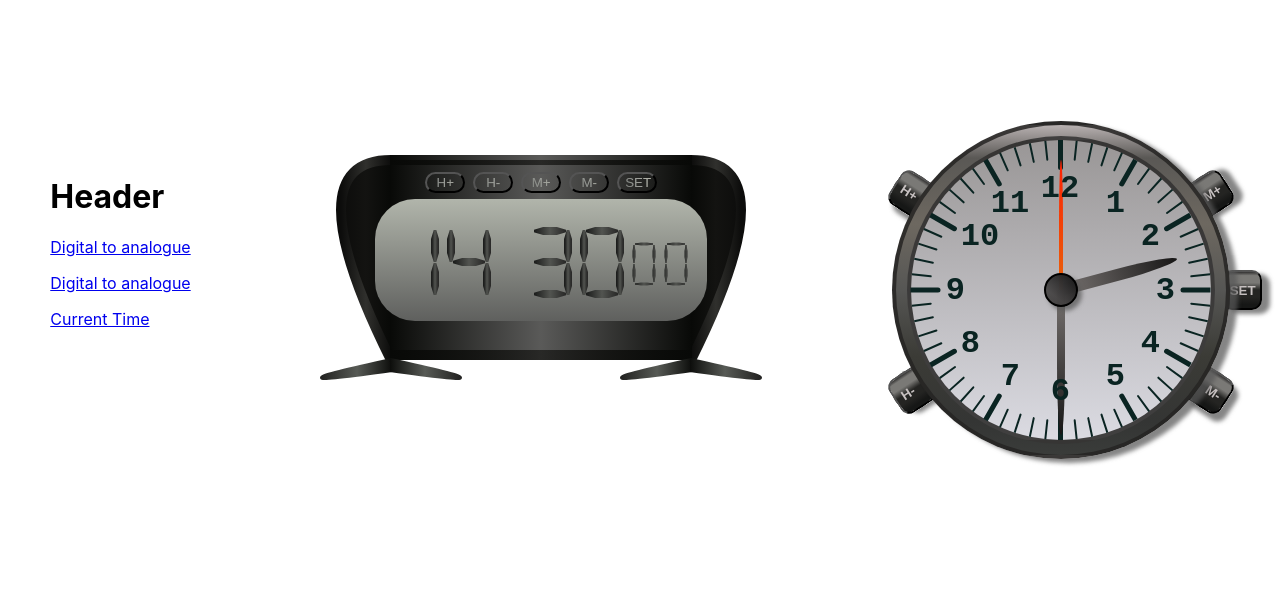
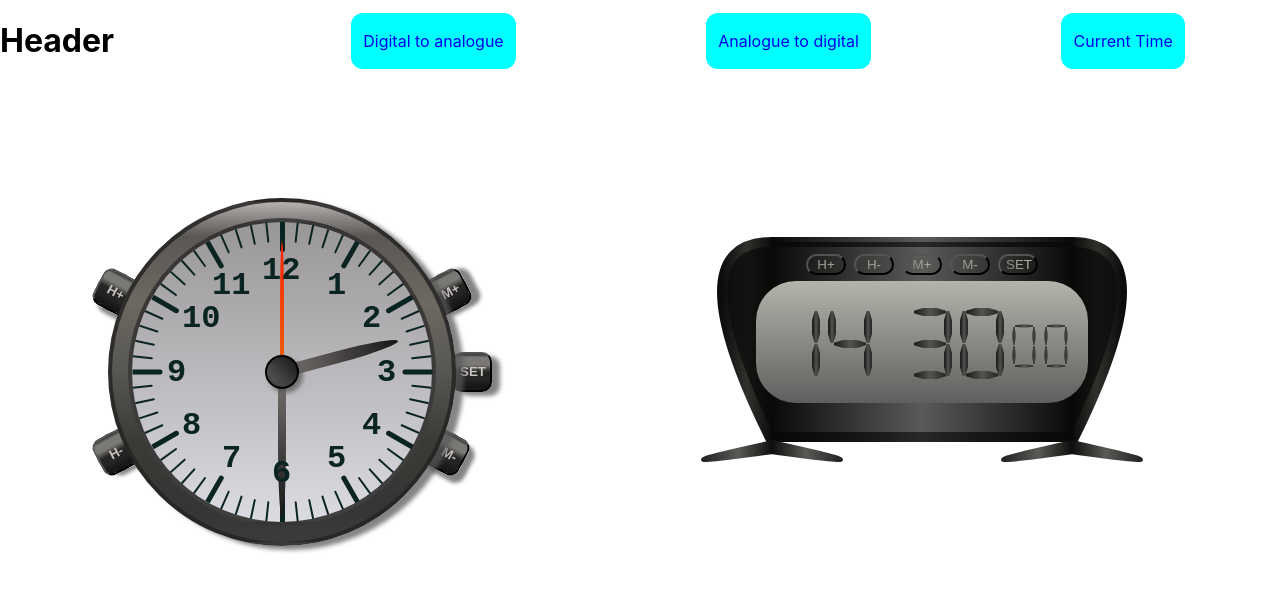
Before and after one commit to Maohirenko/clock, a React (Create React App) app: page /d-a in a window 1280 px wide. Shown: the top 592 px of the page. Built offline with nearby package versions, Linux system fonts and the light colour scheme.

Commit message:
buttons fix

```diff
--- a/src/App.js
+++ b/src/App.js
@@ -3,6 +3,7 @@ import DigitalClock from './components/digital-clock';
 import AnalogueClock from './components/analogue-clock';
 import { Route, Routes } from 'react-router-dom';
 import Header from './components/header';
+import DigitalToAnalogueComponent from './pages/DigitalToAnalogue';
 
 function App() {
   return (
@@ -13,8 +14,9 @@ function App() {
         <Route path='/a-d' element={<AnalogueToDigital />} />
         <Route path='time' element={<PresentTime />} />
       </Routes> */}
-      <DigitalClock />
-      <AnalogueClock />
+      {/* <DigitalClock />
+      <AnalogueClock /> */}
+      <DigitalToAnalogueComponent />
     </div>
   );
 }
--- a/src/components/analogue-clock/analogue-clock.module.css
+++ b/src/components/analogue-clock/analogue-clock.module.css
@@ -3,21 +3,26 @@
     justify-content: center;
     align-items: center;
     margin-top: 80px;
+    border-radius: 300px;
+    /* background-color: red; */
+    z-index: 1;
 }
 
 .outerRound {
+    /* display: none; */
     width: 300px;
     height: 300px;
     border-radius: 300px;
     background: linear-gradient(#999696, #dbdbe2);
-    ;
     border: 4px solid rgba(37, 36, 35, 0.847);
     position: relative;
+    z-index: 1;
 }
 
 .digitsContainer {
     width: 300px;
     height: 300px;
+    border-radius: 300px;
     position: relative;
     font-weight: 800;
     font-size: 24pt;
@@ -212,6 +217,7 @@
     display: flex;
     flex-direction: column;
     position: relative;
+    /* z-index: -11; */
 }
 
 .controlButtons>div {
@@ -224,6 +230,7 @@
     transform-origin: center;
     position: absolute;
     display: flex;
+    /* background-color: red; */
 }
 
 .controlButtons button {
@@ -233,46 +240,52 @@
     border-radius: 10px;
     font-weight: 800;
     box-shadow: 8px 4px 4px #595959bb;
+    /* z-index: 4; */
 }
 
 .buttonHPlus {
-    margin-top: -116px;
-    margin-left: 0px;
-    transform: rotateZ(33deg);
+    margin-top: -100px;
+    margin-left: -360px;
+    transform: rotateZ(28deg);
 }
 
 .buttonHMinus {
-    margin-top: 80px;
-    margin-left: 0px;
-    transform: rotateZ(-33deg);
+    margin-top: 60px;
+    margin-left: -360px;
+    transform: rotateZ(-28deg);
 }
 
 .buttonMPlus {
-    margin-top: -116px;
-    margin-left: -40px;
-    transform: rotateZ(-33deg);
+    margin-top: -100px;
+    margin-left: -28px;
+    transform: rotateZ(-28deg);
+}
+
+.buttonMPlus > button, .buttonMMinus > button {
+    text-align: end;
 }
 
 .buttonMMinus {
-    margin-top: 80px;
-    margin-left: -40px;
-    transform: rotateZ(33deg);
+    margin-top: 60px;
+    margin-left: -30px;
+    transform: rotateZ(28deg);
 }
 
 .buttonSet {
     margin-top: -20px;
-    margin-left: -8px;
+    margin-left: -4px;
 }
 
 .clockBody {
     padding: 0px;
     border: 4px solid rgba(37, 36, 35, 0.847);
     border-radius: 600px;
-    height: 330px;
-    width: 330px;
+    height: 340px;
+    width: 340px;
     background: linear-gradient(rgb(184, 177, 177) 0%, rgb(90, 88, 85) 10%, rgb(109, 104, 96) 30%, rgb(86, 86, 84) 50%, rgb(59, 59, 54) 70%, rgb(52, 53, 52) 90%, rgb(58, 60, 58) 100%);
     display: flex;
     justify-content: center;
     align-items: center;
     box-shadow: 8px 4px 4px #595959bb;
+    /* z-index: 1; */
 }
--- a/src/components/analogue-clock/index.jsx
+++ b/src/components/analogue-clock/index.jsx
@@ -2,34 +2,26 @@ import { useEffect, useState } from 'react';
 import classes from './analogue-clock.module.css';
 import Dial from './dial';
 import useClock from '../../logic/useClock'
+import LongPressButton from '../button-long-press';
 
 export default function AnalogueClock() {
 
     const clockFunctions = useClock();
-    const { secondsCount, setSecondsCount,
-        minutesCount, setMinutesCount,
-        hoursCount, setHoursCount,
-        clockRunning, setClockRunning,
-        runTime,
+    const { secondsCount,
+        minutesCount,
+        hoursCount,
+        clockRunning,
         addHours,
         substractHours,
         addMinutes,
         substractMinutes,
-        setClock,
-        alertMessage } = clockFunctions;
+        setClock } = clockFunctions;
 
-
+    // console.log(clockRunning)
     return (
         <div className={classes.mainContainer}>
 
-            <div className={classes.controlButtons}>
-                <div className={classes.buttonHPlus}>
-                    <button style={{ textAlign: "start" }} onClick={clockRunning ? alertMessage : addHours}>H+</button>
-                </div>
-                <div className={classes.buttonHMinus}>
-                    <button style={{ textAlign: "start" }} onClick={clockRunning ? alertMessage : substractHours}>H-</button>
-                </div>
-            </div>
+
             <div className={classes.clockBody}>
                 <div className={classes.outerRound}>
 
@@ -57,11 +49,19 @@ export default function AnalogueClock() {
                 </div>
             </div>
             <div className={classes.controlButtons}>
+                <div className={classes.buttonHPlus}>
+                    <LongPressButton buttonText={'H+'} clockModifier={addHours} isClockRunning={clockRunning} />
+                </div>
+                <div className={classes.buttonHMinus}>
+                    <LongPressButton buttonText={'H-'} clockModifier={substractHours} isClockRunning={clockRunning} />
+                </div>
+            </div>
+            <div className={classes.controlButtons}>
                 <div className={classes.buttonMPlus}>
-                    <button style={{ textAlign: "end" }} onClick={clockRunning ? alertMessage : addMinutes}>M+</button>
+                    <LongPressButton buttonText={'M+'} clockModifier={addMinutes} isClockRunning={clockRunning} />
                 </div>
                 <div className={classes.buttonMMinus}>
-                    <button style={{ textAlign: "end" }} onClick={clockRunning ? alertMessage : substractMinutes}>M-</button>
+                    <LongPressButton buttonText={'M-'} clockModifier={substractMinutes} isClockRunning={clockRunning} />
                 </div>
                 <div className={classes.buttonSet}>
                     <button onClick={setClock}>SET</button>
--- /dev/null
+++ b/src/components/button-long-press/index.jsx
@@ -0,0 +1,44 @@
+import { useEffect, useState } from "react";
+import useClock from "../../logic/useClock";
+
+
+export default function LongPressButton({ buttonText, clockModifier, isClockRunning }) {
+
+    const [longPress, setLongPress] = useState(false);
+    const clockFunctions = useClock();
+    const { alertMessage } = clockFunctions;
+
+    function mouseDownHandle() {
+        console.log("down")
+        if (isClockRunning) {
+            alertMessage();
+        }
+        else {
+            setLongPress(true);
+        }
+    }
+
+    function mouseUpHandle() {
+        setLongPress(false)
+        console.log("up")
+    }
+
+    useEffect(() => {
+        let longPressInterval;
+        if (longPress) {
+            clockModifier();
+            longPressInterval = setInterval(() => {
+                clockModifier();
+            }, 200)
+        }
+        return () => {
+            clearInterval(longPressInterval);
+        }
+    }, [longPress])
+
+    return (
+        <button onMouseDown={mouseDownHandle} onMouseUp={mouseUpHandle}
+        // onClick={clockRunning ? alertMessage : substractHours}
+        >{buttonText}</button>
+    )
+}
--- /dev/null
+++ b/src/components/header/header.module.css
@@ -0,0 +1,25 @@
+.headerContainer {
+    display: grid;
+    /* background-color: red; */
+    /* justify-content:flex-start; */
+    align-items: center;
+    grid-template-columns: 20% 80%;
+}
+
+.navLinks {
+    display: flex;
+    /* background-color: red; */
+    justify-content: space-around;
+    /* background-color: rebeccapurple; */
+}
+
+.link {
+    text-decoration: none;
+    background-color:aqua;
+    border-radius: 12px;
+    padding: 2px 12px;
+}
+
+.link:hover {
+    opacity: 0.7;
+}
--- a/src/components/header/index.jsx
+++ b/src/components/header/index.jsx
@@ -1,20 +1,24 @@
 import { Link } from "react-router-dom";
+import classes from './header.module.css';
 
 
 
 export default function Header() {
     return (
-        <div>
+        <div className={classes.headerContainer}>
+        {/* <div className={classes.headerContainer} > */}
             <h1>Header</h1>
-            <Link to={'/d-a'}>
+            <div className={classes.navLinks}>
+            <Link className={classes.link} to={'/d-a'}>
                 <p>Digital to analogue</p>
             </Link>
-            <Link to={'/a-d'}>
-                <p>Digital to analogue</p>
+            <Link className={classes.link} to={'/a-d'}>
+                <p>Analogue to digital</p>
             </Link>
-            <Link to={'time'}>
+            <Link className={classes.link} to={'time'}>
                 <p>Current Time</p>
             </Link>
+            </div>
         </div>
     )
 }
--- a/src/index.css
+++ b/src/index.css
@@ -10,13 +10,6 @@ body {
 code {
   font-family: source-code-pro, Menlo, Monaco, Consolas, 'Courier New',
     monospace;
-}
-
-.mainContainer {
-  display: flex;
-  flex-direction: row;
-  align-items: center;
-   justify-content: space-around;
 }
 
 
--- a/src/logic/useClock.js
+++ b/src/logic/useClock.js
@@ -31,15 +31,17 @@ export default function useClock() {
     }
 
     function addHours() {
+        console.log("h add called")
         setHoursCount((prev) => prev >= 23 ? prev = 0 : prev + 1)
     }
 
     function substractHours() {
+        console.log("h sub called")
         setHoursCount((prev) => prev <= 0 ? prev = 23 : prev - 1)
     }
 
     function addMinutes() {
-        console.log("min called")
+        console.log("min add called")
         if (clockRunning) {
             setMinutesCount((prev) => prev >= 59 ? (addHours(), prev = 0) : prev + 1)
         }
@@ -49,6 +51,7 @@ export default function useClock() {
     }
 
     function substractMinutes() {
+        console.log("min sub called")
         setMinutesCount((prev) => prev <= 0 ? prev = 59 : prev - 1)
     }
 
--- a/src/pages/DigitalToAnalogue/index.jsx
+++ b/src/pages/DigitalToAnalogue/index.jsx
@@ -0,0 +1,14 @@
+import AnalogueClock from "../../components/analogue-clock";
+import DigitalClock from "../../components/digital-clock";
+import classes from "../clock-page.module.css"
+
+
+
+export default function DigitalToAnalogueComponent() {
+    return (
+        <div className={classes.clockPageContainer}>
+            <AnalogueClock/>
+            <DigitalClock/>
+        </div>
+    )
+}
--- /dev/null
+++ b/src/pages/clock-page.module.css
@@ -0,0 +1,6 @@
+.clockPageContainer {
+    display: flex;
+    flex-direction: row;
+    align-items: center;
+     justify-content: space-around;
+  }
```
Also changed, not shown: src/components/digital-clock/index.jsx (+16 -51 lines).
